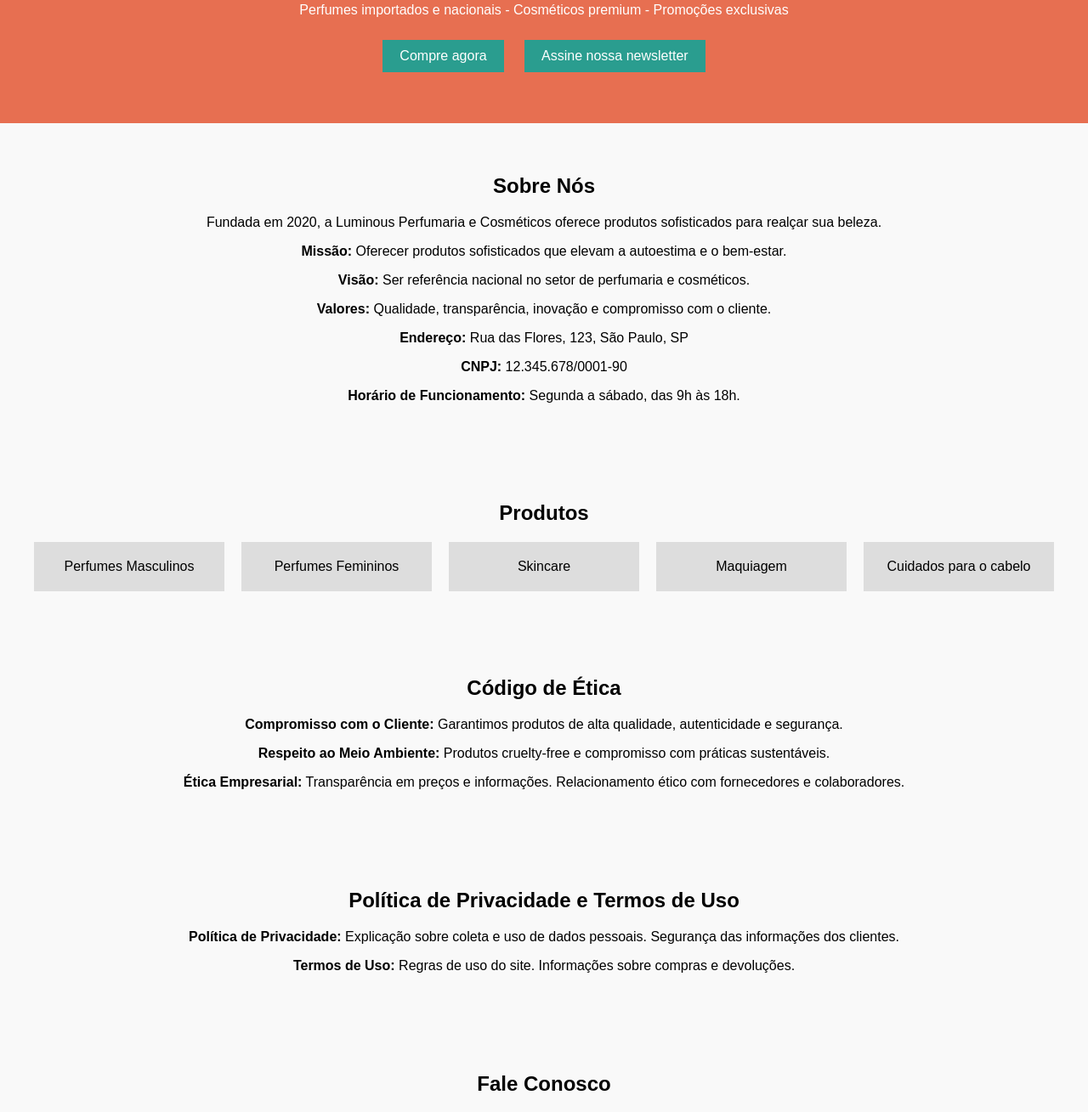
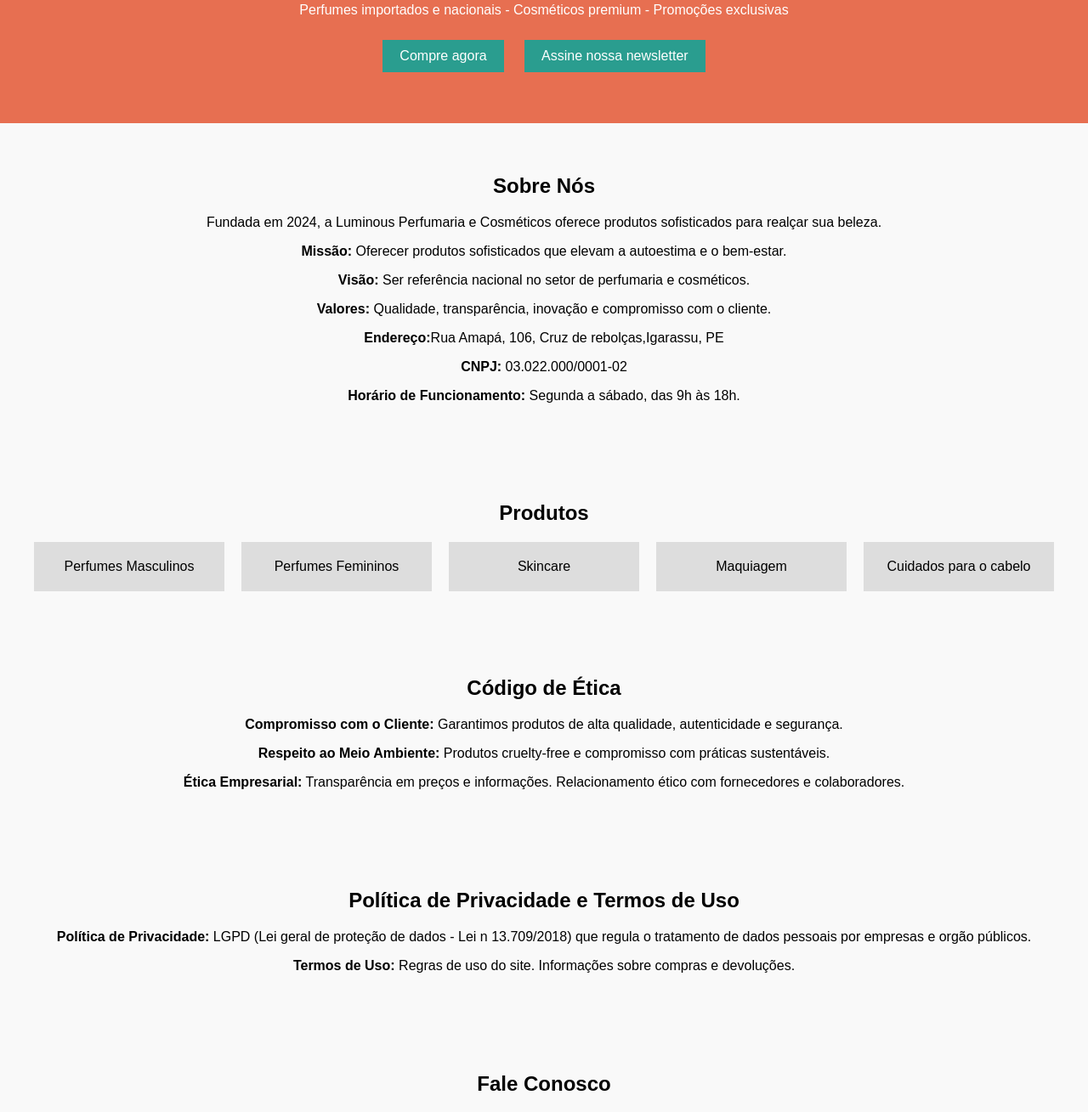
Before and after one commit to rooseveltjnr/Luminous-site, a plain HTML site: page index.html in a window 1280 px wide. Shown: the part 253-1562 px from the top of the page at 85% size. Drawn offline with Linux system fonts and the light colour scheme.

Commit message:
Update index.html
Atualização

```diff
--- a/index.html
+++ b/index.html
@@ -28,12 +28,12 @@
 
     <section id="about">
         <h2>Sobre Nós</h2>
-        <p>Fundada em 2020, a Luminous Perfumaria e Cosméticos oferece produtos sofisticados para realçar sua beleza.</p>
+        <p>Fundada em 2024, a Luminous Perfumaria e Cosméticos oferece produtos sofisticados para realçar sua beleza.</p>
         <p><strong>Missão:</strong> Oferecer produtos sofisticados que elevam a autoestima e o bem-estar.</p>
         <p><strong>Visão:</strong> Ser referência nacional no setor de perfumaria e cosméticos.</p>
         <p><strong>Valores:</strong> Qualidade, transparência, inovação e compromisso com o cliente.</p>
-        <p><strong>Endereço:</strong> Rua das Flores, 123, São Paulo, SP</p>
-        <p><strong>CNPJ:</strong> 12.345.678/0001-90</p>
+        <p><strong>Endereço:</strong>Rua Amapá, 106, Cruz de rebolças,Igarassu, PE</p>
+        <p><strong>CNPJ:</strong> 03.022.000/0001-02</p>
         <p><strong>Horário de Funcionamento:</strong> Segunda a sábado, das 9h às 18h.</p>
     </section>
 
@@ -57,7 +57,7 @@
 
     <section id="privacy">
         <h2>Política de Privacidade e Termos de Uso</h2>
-        <p><strong>Política de Privacidade:</strong> Explicação sobre coleta e uso de dados pessoais. Segurança das informações dos clientes.</p>
+        <p><strong>Política de Privacidade:</strong> LGPD (Lei geral de proteção de dados - Lei n 13.709/2018) que regula o tratamento de dados pessoais por empresas e orgão públicos.</p>
         <p><strong>Termos de Uso:</strong> Regras de uso do site. Informações sobre compras e devoluções.</p>
     </section>
 
```
